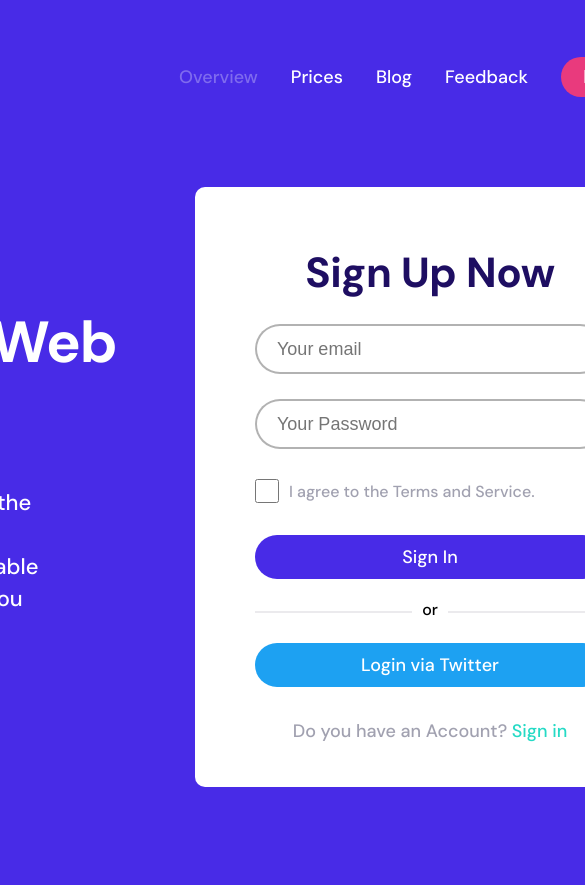
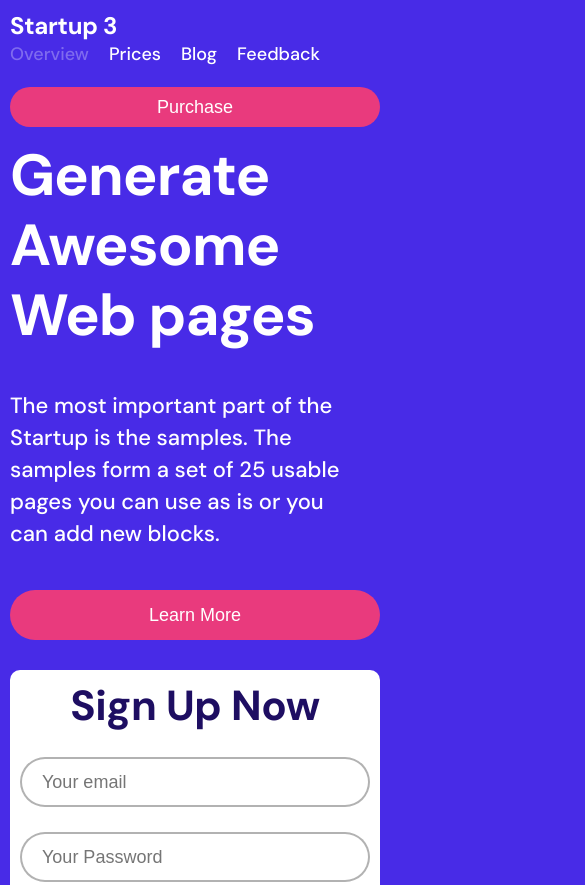
Before and after one commit to arjun-gr/login-landingpage, a plain HTML site: page index.html in a window 390 px wide. Shown: the top 885 px of the page, 585 px wide, since content can reach past the window. Before the commit the page ends 844 px from the top, so only its background shows below. Drawn offline with Linux system fonts and the light colour scheme.

Commit message:
responsive

```diff
--- a/style.css
+++ b/style.css
@@ -51,6 +51,7 @@ color:#fff;
   line-height: normal;
   letter-spacing: -0.293px;
   flex:1;
+  color:#fff;
 }
 
 .header__nav ul{
@@ -269,3 +270,50 @@ line-height: 28px;
   text-decoration: none;
   color:var(--primary)
 }
+
+@media screen and (max-width: 450px){
+
+  .inner-container{
+    width:100%;
+  }
+
+  .hero{
+    display: block;
+    width:100%;
+  }
+  .container{
+    height:auto;
+    padding:10px;
+  }
+
+  .header__nav{
+    display: block;
+    width:auto;
+  }
+
+  .header__nav ul{
+    gap:20px;
+  }
+
+  .header__nav .header__nav_button{
+    width:100%;
+  }
+
+  .hero__left{
+    /* padding:10px; */
+    width:100%;
+  }
+
+  .hero__left_button{
+    width:100%;
+    margin-bottom:30px;
+  }
+
+  .hero__right{
+    width:100%;
+  }
+  .hero__right_formBox{
+    width:100%;
+    padding:10px;
+  }
+}
```
